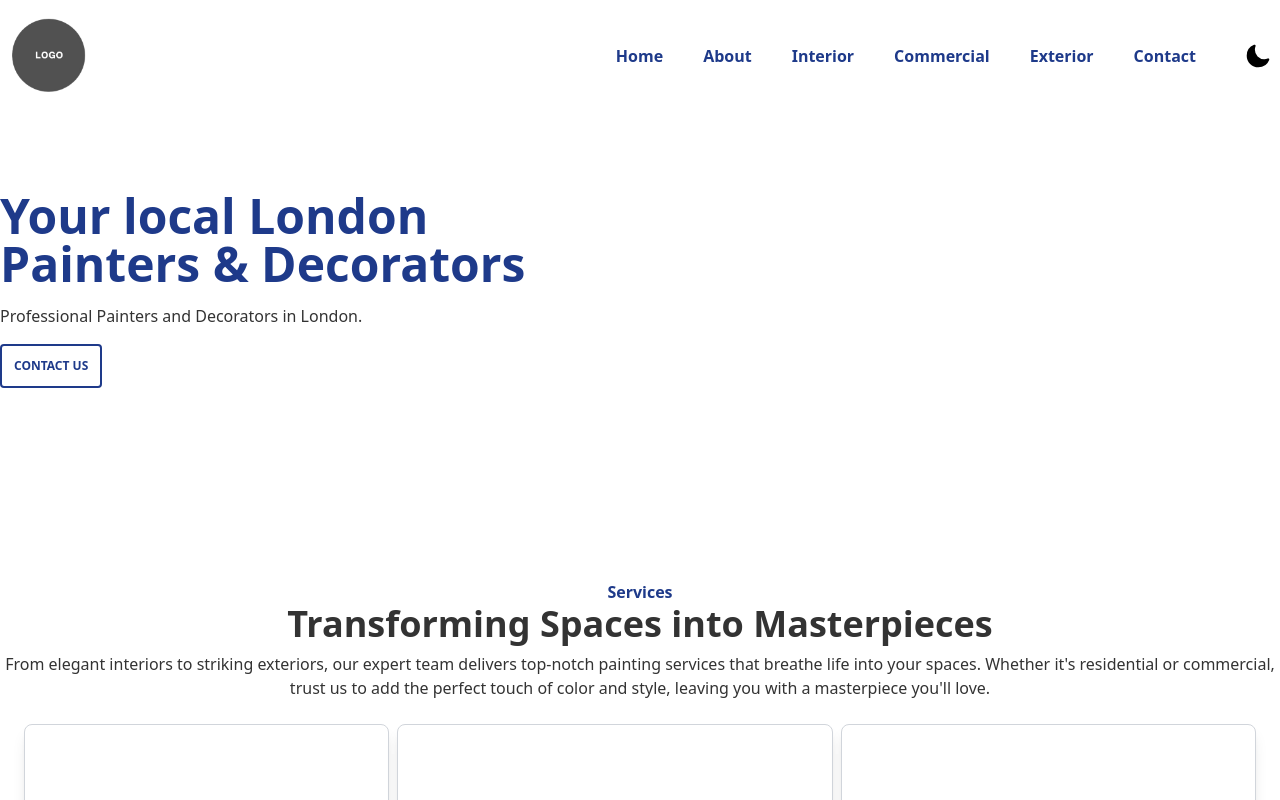
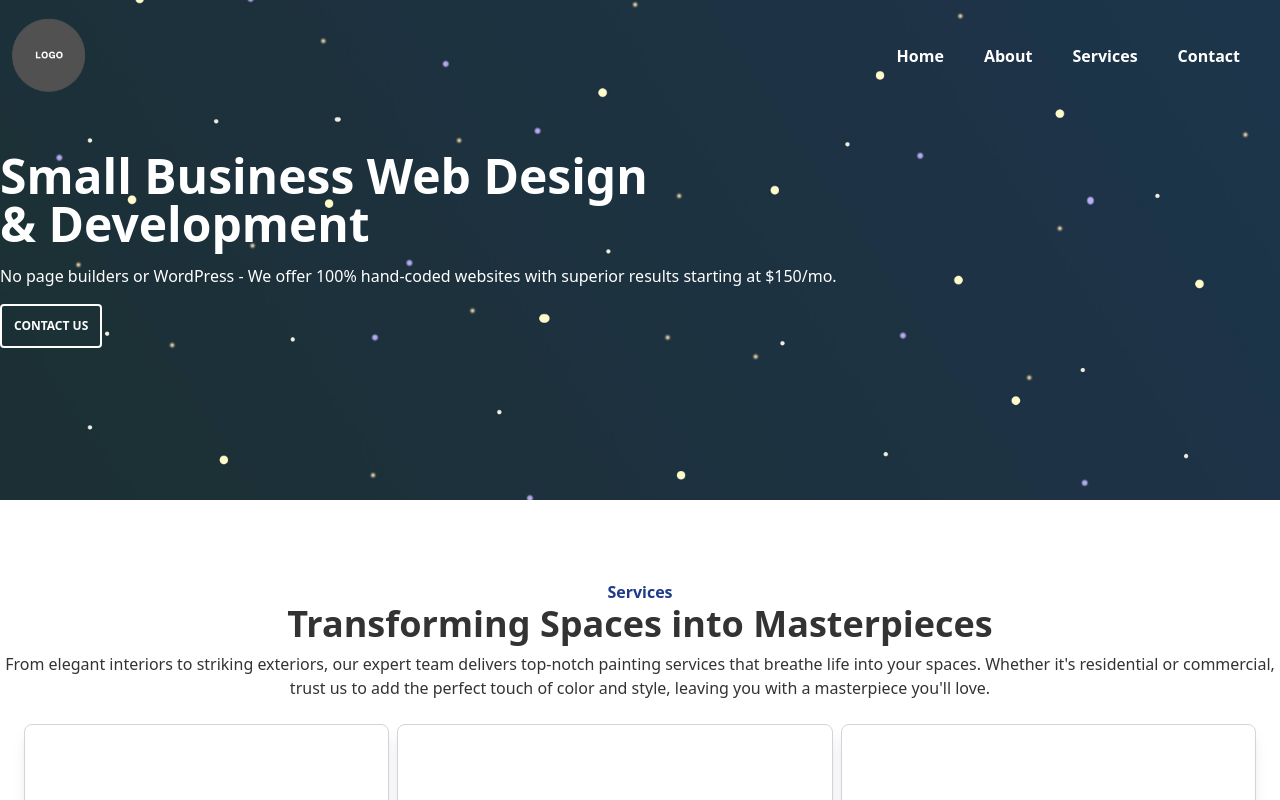
Before and after one commit to illium-digital-media/website, a Next.js app: page / in a window 1280 px wide. Shown: the top 800 px of the page. Built offline with nearby package versions, Linux system fonts and the light colour scheme.

Commit message:
first commit

```diff
--- a/components/CTAs/ContactButton.tsx
+++ b/components/CTAs/ContactButton.tsx
@@ -2,7 +2,7 @@ import Link from 'next/link';
 
 const ContactButton: React.FC = () => {
   return (
-    <button className="text-xs rounded font-bold uppercase text-blue-900 border-2 border-blue-900 p-3 hover:bg-blue-900 hover:text-white duration-200">
+    <button className="text-xs rounded font-bold uppercase text-white border-2 border-white p-3  hover:text-white duration-200">
       <Link href="/contact">Contact Us </Link>
     </button>
   );
--- a/components/Footer.tsx
+++ b/components/Footer.tsx
@@ -10,7 +10,7 @@ const Footer = () => {
   const { darkMode } = useContext(DarkModeContext);
 
   return (
-    <footer className={`text-white ${darkMode ? 'bg-zinc-600' : 'bg-primary' } max-xl:px-4`}>
+    <footer className={`text-white bg-gradient-to-t from-black to-gray-800 max-xl:px-4`}>
       <div className="max-w-screen-xl m-auto">
         <div className="py-10 md:flex justify-between">
           <div className="sm:flex max-sm:pb-5">
@@ -36,7 +36,7 @@ const Footer = () => {
             ))}
           </div>
         </div>
-        <hr />
+        <hr className="border-t-2 border-t-red"/>
         <div className="text-center">
           <div className="p-2">
             <p className="text-sm">
--- a/components/Navigation/MainNavigation.tsx
+++ b/components/Navigation/MainNavigation.tsx
@@ -3,33 +3,18 @@ import BurgerMenu from "../BurgerMenu";
 import NavItem from "./NavItem";
 import React, { useState, useEffect, useContext } from "react";
 import Image from "next/image";
-import DarkModeToggle from "./DarkModeToggle";
 import { DarkModeContext } from "../DarkModeContext";
 import LogoPlaceholder from "../../assets/logo-placeholder.png";
 
 const navItems = [
   { pageLink: "/", title: "Home" },
   { pageLink: "/about", title: "About" },
-  { pageLink: "/interior", title: "Interior" },
-  { pageLink: "/commercial", title: "Commercial" },
-  { pageLink: "/exterior", title: "Exterior" },
+  { pageLink: "/services", title: "Services" },
   { pageLink: "/contact", title: "Contact" },
 ];
 
 const MainNavigation: React.FC = () => {
   const { darkMode } = useContext(DarkModeContext);
-
-  const [isModalOpen, setModalOpen] = useState(false);
-
-  const openModal = () => {
-    document.body.style.overflow = "hidden";
-    setModalOpen(true);
-  };
-
-  const closeModal = () => {
-    document.body.style.overflow = "auto";
-    setModalOpen(false);
-  };
 
   const [navbarVisible, setNavbarVisible] = useState(false);
 
@@ -51,9 +36,9 @@ const MainNavigation: React.FC = () => {
 
   return (
     <header
-      className={`w-full max-lg:shadow-lg max-lg:fixed z-10 ${
-        navbarVisible ? "fixed shadow-lg " : "absolute "
-      }  ${darkMode ? "bg-zinc-800" : "bg-white"}`}
+      className={`w-full max-lg:shadow-lg max-lg:fixed z-10 absolute  ${
+        darkMode ? "bg-zinc-800" : "bg-transparent"
+      }`}
       style={{ transition: "background-color 0.3s ease" }}
     >
       <nav className="flex justify-between m-auto max-w-screen-xl max-xl:px-5  ">
@@ -79,7 +64,6 @@ const MainNavigation: React.FC = () => {
               />
             ))}
           </ul>
-          <DarkModeToggle />
         </div>
       </nav>
     </header>
--- a/components/Navigation/NavItem.tsx
+++ b/components/Navigation/NavItem.tsx
@@ -16,8 +16,8 @@ const NavItem: React.FC<{
   />;
   return (
     <li
-      className={`p-5 m-auto text-md font-bold  hover:bg-gray-200 hover:rounded-full duration-200
-      ${darkMode ? "text-white hover:text-primary" : "text-primary "}`}
+      className={`px-5 m-auto text-md font-bold  hover:rounded-full duration-200
+      ${darkMode ? "text-white hover:text-primary" : "text-white hover:text-blue-400"}`}
     >
       <Link href={props.pageLink} onClick={props.handleClick}>
         {props.copy}
--- a/components/sections/LandingSection.tsx
+++ b/components/sections/LandingSection.tsx
@@ -2,13 +2,21 @@ import ContactButton from "../CTAs/ContactButton";
 
 const LandingSection: React.FC = () => {
   return (
-    <section className="max-w-screen-xl max-lg:max-w-screen-sm max-sm:px-4 m-auto pt-20 h-[500px] max-lg:h-[450px] flex items-center max-xl:px-5">
-      <div className="">
-        <h3 className="text-blue-900 text-5xl font-bold max-lg:text-4xl">
-          Your local London <br />
-          Painters &amp; Decorators
+    <section
+      className=" bg-cover bg-center max-sm:px-4 flex items-center justify-center h-[500px] max-lg:h-[450px]  max-xl:px-5"
+      style={{
+        backgroundImage: `url("/space-background.jpg")`,
+      }}
+    >
+      <div className="max-w-screen-xl w-full text-white">
+        <h3 className="text-white text-5xl font-bold max-lg:text-4xl">
+          Small Business Web Design <br />
+          &amp; Development
         </h3>
-        <p className="py-4">Professional Painters and Decorators in London.</p>
+        <p className="py-4">
+          No page builders or WordPress - We offer 100% hand-coded websites with
+          superior results starting at $150/mo.
+        </p>
         <ContactButton />
       </div>
     </section>
--- a/package.json
+++ b/package.json
@@ -1,5 +1,5 @@
 {
-  "name": "test",
+  "name": "relay-web-designs",
   "version": "0.1.0",
   "private": true,
   "scripts": {
```
Also changed, not shown: public/space-background.jpg (added).
